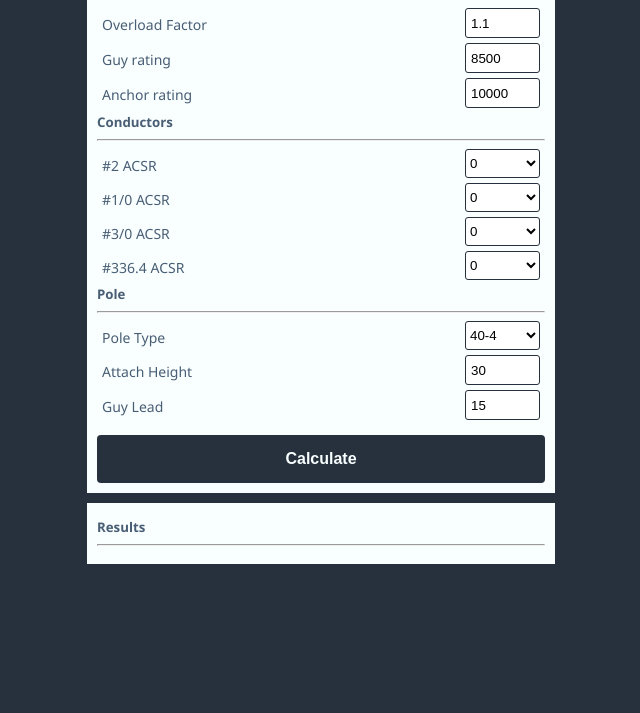
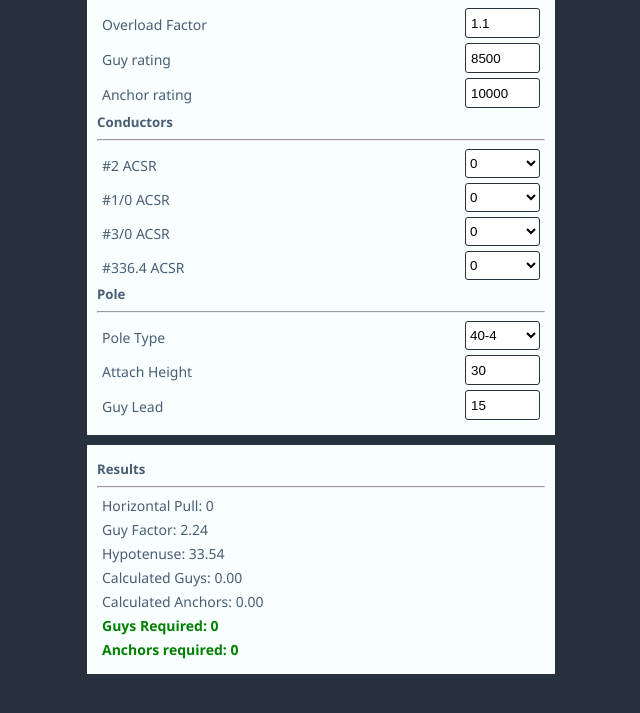
Before and after one commit to devinpfoff/guy_calculator, a plain HTML site: page index.html in a window 1280 px wide. Shown: the part 63-776 px from the top of the page, without its empty margins (319-959 px from the left). Drawn offline with Linux system fonts and the light colour scheme.

Commit message:
onchange refresh

```diff
--- a/app.js
+++ b/app.js
@@ -2,7 +2,7 @@
 //
 
 const init = function() {
-  document.getElementById("form-calc").addEventListener("submit", calculate);
+  document.getElementById("form-calc").addEventListener("change", calculate);
 };
 
 const calculate = function(e) {
@@ -69,3 +69,4 @@ const calculate = function(e) {
 };
 
 document.addEventListener("DOMContentLoaded", init);
+document.addEventListener("DOMContentLoaded", calculate);
--- a/index.html
+++ b/index.html
@@ -90,7 +90,7 @@
           <label for="guy_lead">Guy Lead</label>
           <input type="number" value="15" id="guy_lead" required />
         </p>
-        <button class="btn-block" type="submit">Calculate</button>
+        <!-- <button class="btn-block" type="submit">Calculate</button> -->
       </form>
       <div class="results">
         <h5>Results</h5>
```
